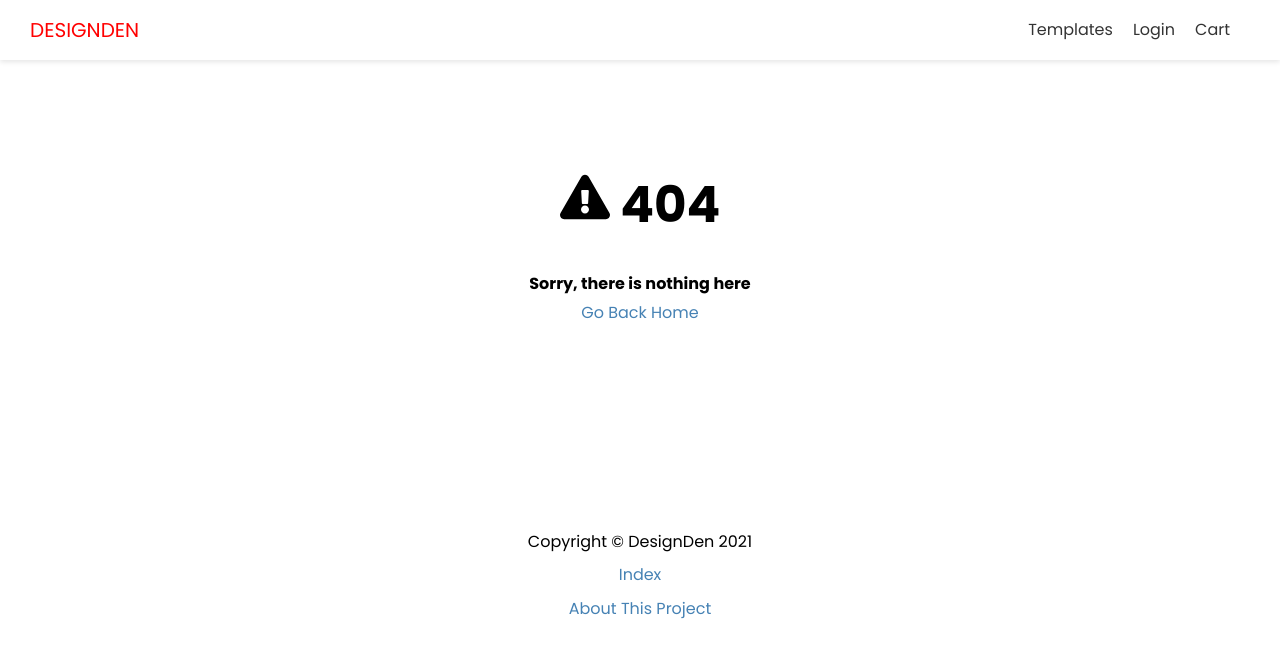
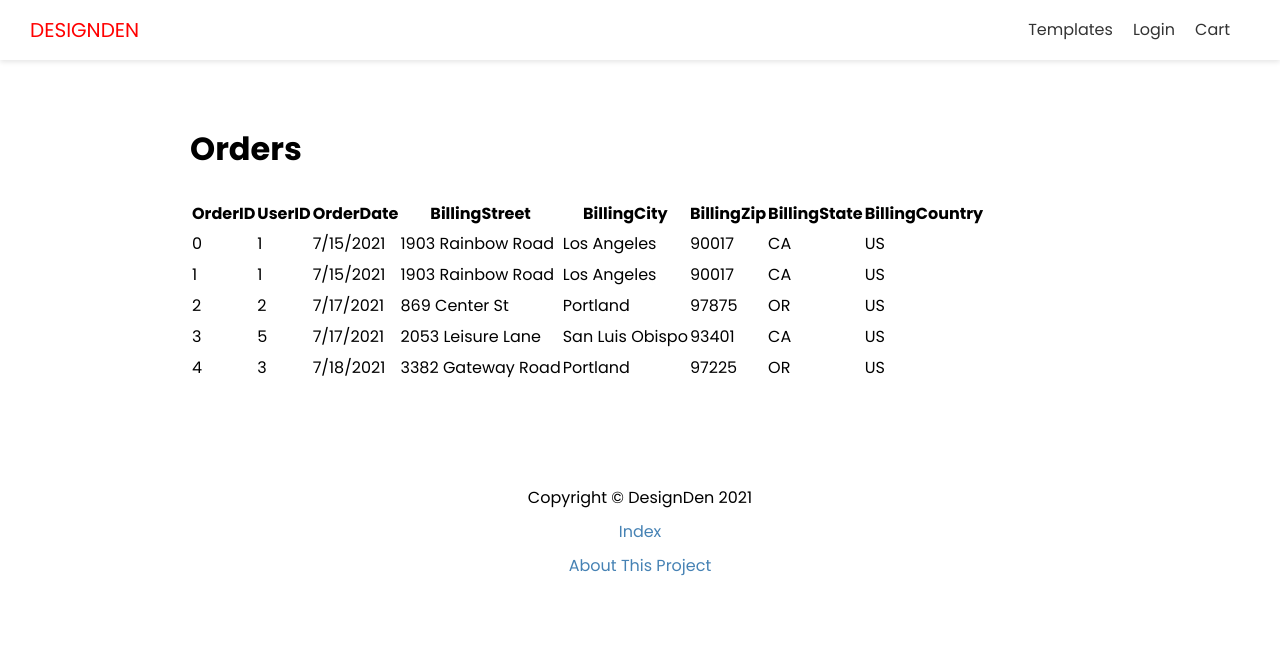
Before and after one commit to jonah0502/DesignDen, a Next.js app in the folder designden-frontend/: page /orders in a window 1280 px wide. Before the commit this address had no page. Shown: the top 658 px of the page. Built offline with nearby package versions, Linux system fonts and the light colour scheme.

Commit message:
Add orders table view

```diff
--- /dev/null
+++ b/designden-frontend/pages/orders/index.js
@@ -0,0 +1,93 @@
+import Layout from "@/components/Layout";
+
+const orderHeaders = [
+  "OrderID",
+  "UserID",
+  "OrderDate",
+  "BillingStreet",
+  "BillingCity",
+  "BillingZip",
+  "BillingState",
+  "BillingCountry",
+];
+
+const orders = [
+  {
+    id: 0,
+    userId: 1,
+    date: new Date(2021, 6, 15).toLocaleDateString(),
+    street: "1903 Rainbow Road",
+    city: "Los Angeles",
+    zip: "90017",
+    state: "CA",
+    country: "US",
+  },
+  {
+    id: 1,
+    userId: 1,
+    date: new Date(2021, 6, 15).toLocaleDateString(),
+    street: "1903 Rainbow Road",
+    city: "Los Angeles",
+    zip: "90017",
+    state: "CA",
+    country: "US",
+  },
+  {
+    id: 2,
+    userId: 2,
+    date: new Date(2021, 6, 17).toLocaleDateString(),
+    street: "869 Center St",
+    city: "Portland",
+    zip: "97875",
+    state: "OR",
+    country: "US",
+  },
+  {
+    id: 3,
+    userId: 5,
+    date: new Date(2021, 6, 17).toLocaleDateString(),
+    street: "2053 Leisure Lane",
+    city: "San Luis Obispo",
+    zip: "93401",
+    state: "CA",
+    country: "US",
+  },
+  {
+    id: 4,
+    userId: 3,
+    date: new Date(2021, 6, 18).toLocaleDateString(),
+    street: "3382 Gateway Road",
+    city: "Portland",
+    zip: "97225",
+    state: "OR",
+    country: "US",
+  },
+];
+
+export default function OrdersPage() {
+  return (
+    <Layout>
+      <h1>Orders</h1>
+      <table>
+        <thead>
+          <tr>
+            {orderHeaders.map((header) => {
+              return <th key={header}>{header}</th>;
+            })}
+          </tr>
+        </thead>
+        <tbody>
+          {orders.map((order) => {
+            return (
+              <tr key={order.id}>
+                {Object.values(order).map((item) => {
+                  return <td key={item}>{item}</td>;
+                })}
+              </tr>
+            );
+          })}
+        </tbody>
+      </table>
+    </Layout>
+  );
+}
```
